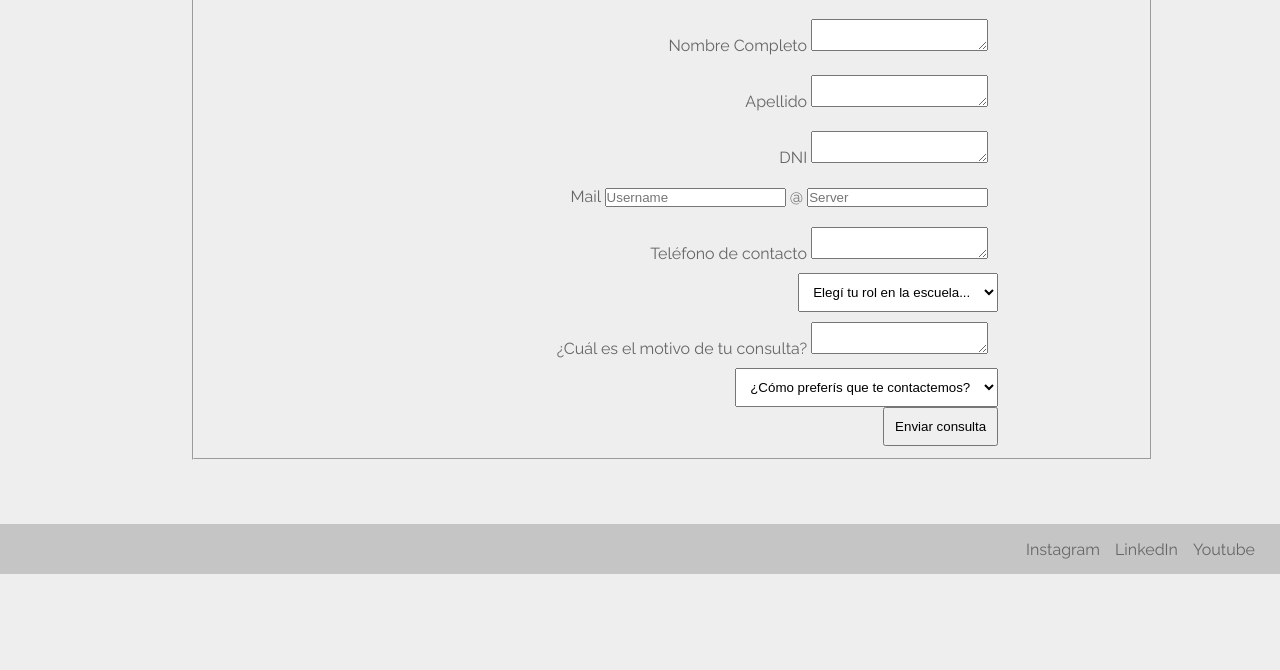
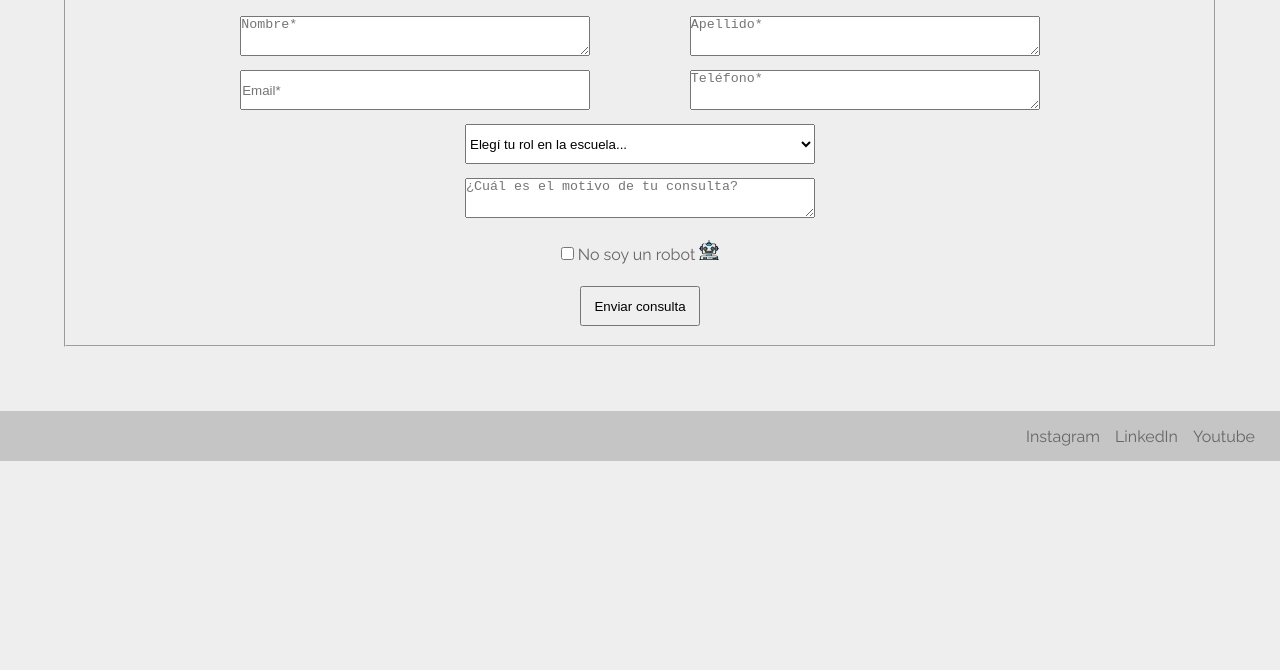
Before and after one commit to Florferbur/EFRR-coderhousecourse, a plain HTML site: page html/contacto.html in a window 1280 px wide. Shown: the part 130-800 px from the top of the page. Drawn offline with Linux system fonts and the light colour scheme.

Commit message:
added transitions and style details

```diff
--- a/html/contacto.html
+++ b/html/contacto.html
@@ -69,30 +69,19 @@
     <div class="container form-container">
 
       <div class="input-group">
-        <span class="input-group-text">Nombre Completo</span>
-        <textarea class="form-control" aria-label="With textarea"></textarea>
+        <textarea class="form-control" aria-label="With textarea" placeholder="Nombre*"></textarea>
       </div>
 
       <div class="input-group">
-        <span class="input-group-text">Apellido</span>
-        <textarea class="form-control" aria-label="With textarea"></textarea>
+        <textarea class="form-control" aria-label="With textarea" placeholder="Apellido*"></textarea>
+      </div>
+
+      <div class="input-group mb-3">
+        <input type=mail class="form-control" placeholder="Email*" aria-label="Email">
       </div>
 
       <div class="input-group">
-        <span class="input-group-text">DNI</span>
-        <textarea class="form-control" aria-label="With textarea"></textarea>
-      </div>
-
-      <div class="input-group mb-3">
-        <span class="input-group-text">Mail</span>
-        <input type="text" class="form-control" placeholder="Username" aria-label="Username">
-        <span class="input-group-text">@</span>
-        <input type="text" class="form-control" placeholder="Server" aria-label="Server">
-      </div>
-
-      <div class="input-group">
-        <span class="input-group-text">Teléfono de contacto</span>
-        <textarea class="form-control" aria-label="With textarea"></textarea>
+        <textarea class="form-control" aria-label="With textarea" placeholder="Teléfono*"></textarea>
       </div>
 
 
@@ -103,23 +92,24 @@
         <option value="3">Padre/Madre</option>
         <option value="4">Otro</option>
       </select>
+    </div>
+
+
+    <div class="container whole-width form-container">
 
       <div class="input-group">
-        <span class="input-group-text">¿Cuál es el motivo de tu consulta?</span>
-        <textarea class="form-control" aria-label="With textarea"></textarea>
+        <textarea class="form-control" placeholder="¿Cuál es el motivo de tu consulta?" aria-label="With textarea"></textarea>
       </div>
 
-      <select class="form-select input-group" aria-label="Default select example">
-        <option selected> ¿Cómo preferís que te contactemos?</option>
-        <option value="1">Mail</option>
-        <option value="2">Videollamada</option>
-        <option value="3">Llamada telefónica</option>
-      </select>
+      <label for="check" class="input-group ">
+        <div class="input-container no-robot">
+          <input type="checkbox" class="checkbox" id="check">
+          <span class="checkbox-text">No soy un robot</span>
+          <img src="../images/robot.png" alt="funny robot face" class="emoticon">
+        </div>
+      </label>
 
       <button type="submit" class="btn btn-primary input-group">Enviar consulta</button>
-
-
-
     </div>
     </fieldset>
   </form>
--- a/sass/_contacto.scss
+++ b/sass/_contacto.scss
@@ -5,18 +5,57 @@ fieldset {
     display: block;
     text-align:center;
     font-size: 1.4tem;
-    width: 75%;
-    margin: 0% 15% 5% 15%;
+    margin: 0% 5% 5% 5%;
+    .whole-width {
+        display: flex;
+        flex-direction: column;
+
+        .btn {
+            width: 120px;
+
+        .input-group {
+            width:350px;
+            justify-items: center;
+            }
+
+        }
+    }
+
 }
+
 
 .form-container{
     display: flex;
-    flex-direction: column;
-    justify-items: stretch;
-    align-items:flex-end;
-    padding-right:15%;
+    flex-direction: row;
+    flex-wrap: wrap;
+    justify-content: space-around;
+    align-items:center;
+    padding:0 10%;
+
+
+    .no-robot {
+        width: 350px;
+    }
+
+    .input-group {
+        margin: 7px;
+        width: 350px;
+        height: 40px;
+        justify-content: center;
+        align-content: center;
+
+        /*width: 400px; */
+
+        .input-container {
+            align-content: center;
+        }
+    }
+
+      .form-control {
+        width:350px;
+        height: 40px;
+    }
+
+
 
 }
-.input-group{
-    padding: 10px;
-}
--- a/sass/_examenesinternacionales.scss
+++ b/sass/_examenesinternacionales.scss
@@ -7,6 +7,10 @@
 
 iframe {
     max-width: 350px;
+    transition: 0.45s ease-in-out;
+    &:hover {
+        scale: 1.25;
+    }
 }
 
 .infografia {
--- a/sass/_staff.scss
+++ b/sass/_staff.scss
@@ -30,5 +30,11 @@
         overflow: hidden;
         border-radius:15%;
         box-shadow: 1px;
+        transition: 0.25s ease-in-out;
+        &:hover {
+            scale: 1.25;
+        }
     }
+
+
 }
--- a/sass/style.scss
+++ b/sass/style.scss
@@ -74,6 +74,11 @@ h1 {
     }
 }
 
+.emoticon {
+    width: 20px;
+    height: 20px;
+}
+
 /* Media Queries*/
  /*Tablet*/
 @media only screen and (max-width:768px){}
```
Also changed, not shown: html/staff.html (+2 -2 lines), images/robot.png (added), sass/style.css, 1 other file.
